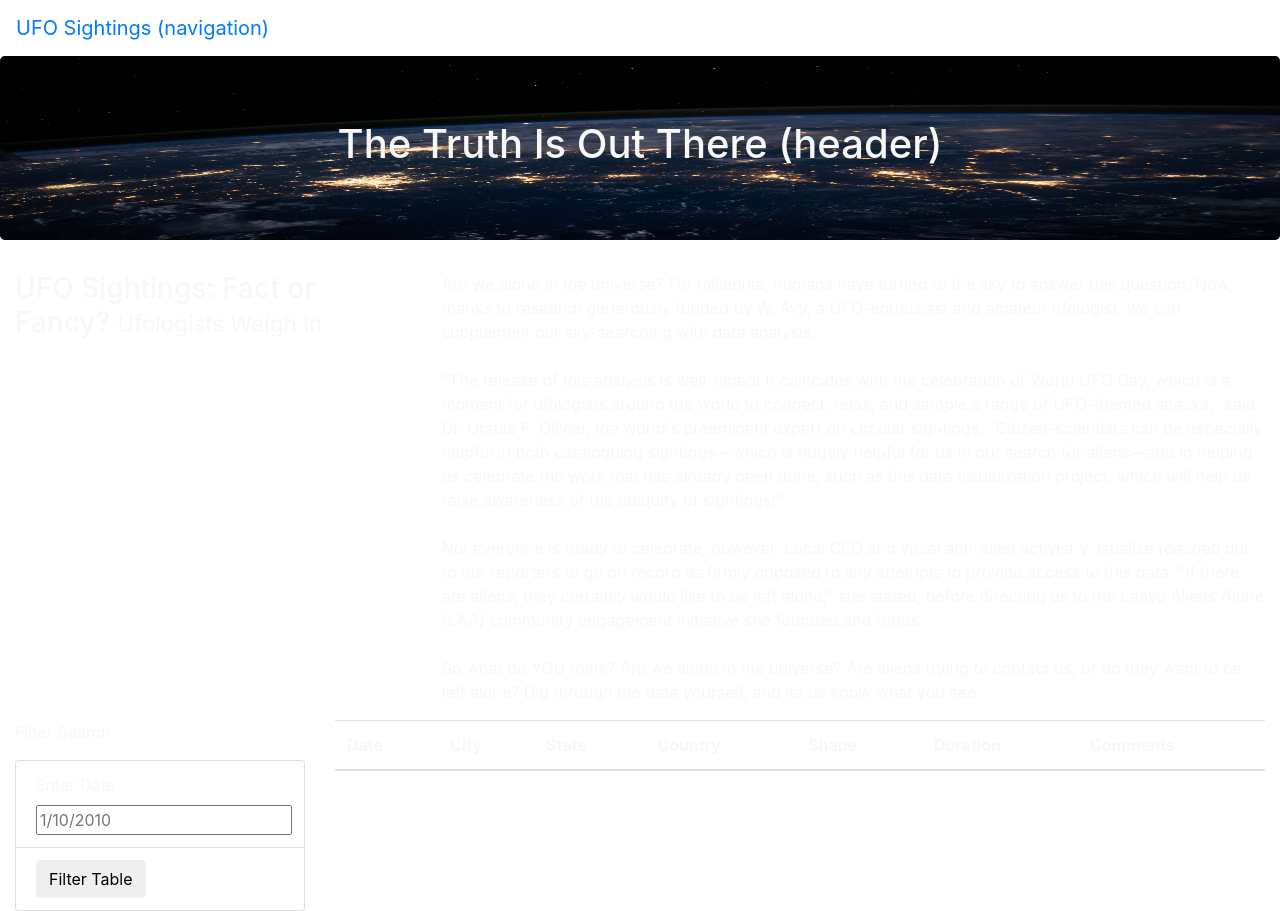
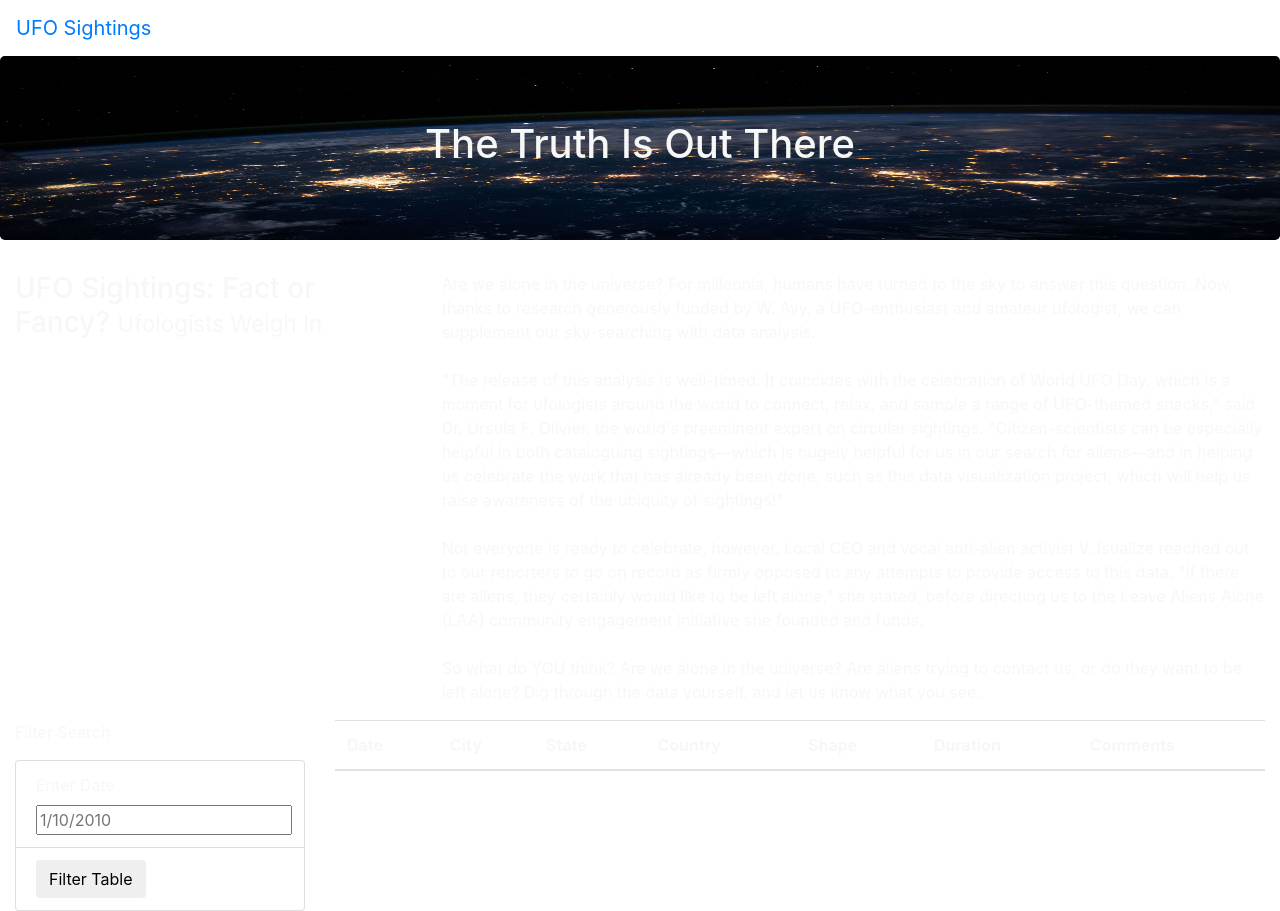
Before and after one commit to plin2204/UFOs, a plain HTML site: page index.html in a window 1280 px wide. Drawn offline with nearby package versions, Linux system fonts and the light colour scheme; files that its build step writes are made by us from their sources; files whose address does not match are found by name.

Commit message:
update header

```diff
--- a/index.html
+++ b/index.html
@@ -18,11 +18,11 @@
 <body>
     <div class="wrapper">
         <nav class="navbar navbar-expand-lg">
-            <a class="navbar-brand" href="index.html">UFO Sightings (navigation)</a>
+            <a class="navbar-brand" href="index.html">UFO Sightings</a>
         </nav>
     </div>
     <div class="jumbotron">
-        <h1>The Truth Is Out There (header)</h1>
+        <h1>The Truth Is Out There</h1>
     </div>
     <!--container will span the width of viewpoint-->
     <div class="container-fluid">
```
